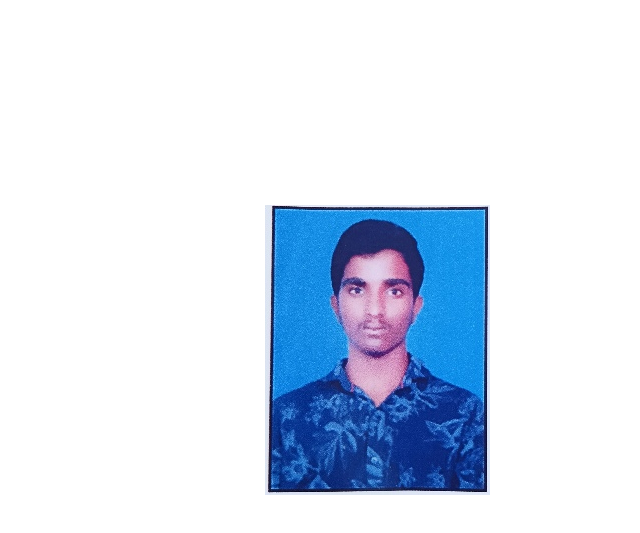
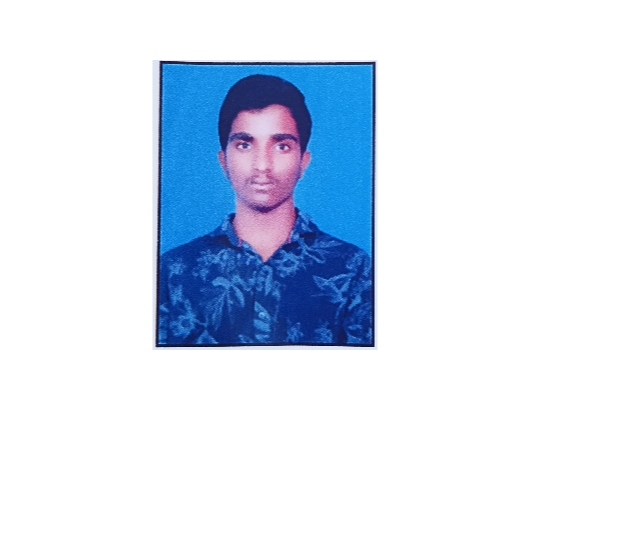
Before and after one commit to DevDeekshith/emailFile, a plain HTML site: page index.html in a window 1280 px wide. Shown: the part 195-728 px from the top of the page, without its empty margins (375-1015 px from the left). Drawn offline with Linux system fonts and the light colour scheme.

Commit message:
Update style.css

```diff
--- a/style.css
+++ b/style.css
@@ -3,7 +3,11 @@
     box-sizing: border-box;
 }
  body {
-   position : absolute;
-   top:50%; left:50%;
-   transfrom : translate(-50% , -50%);
+   position: absolute; top: 50%; left: 50%;
+    transform: translate(-50% , -50%);
  }
+
+img {
+      position: absolute; top: 50%; left: 50%;
+    transform: translate(-50% , -50%);
+}
```
